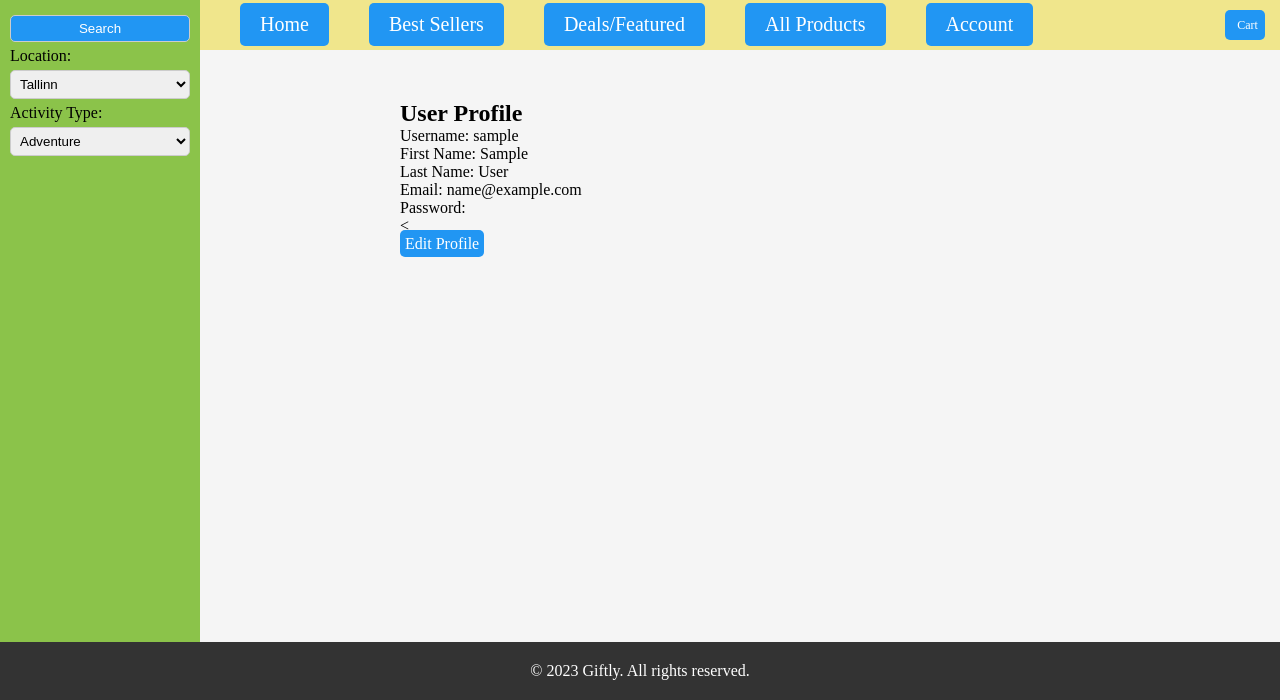
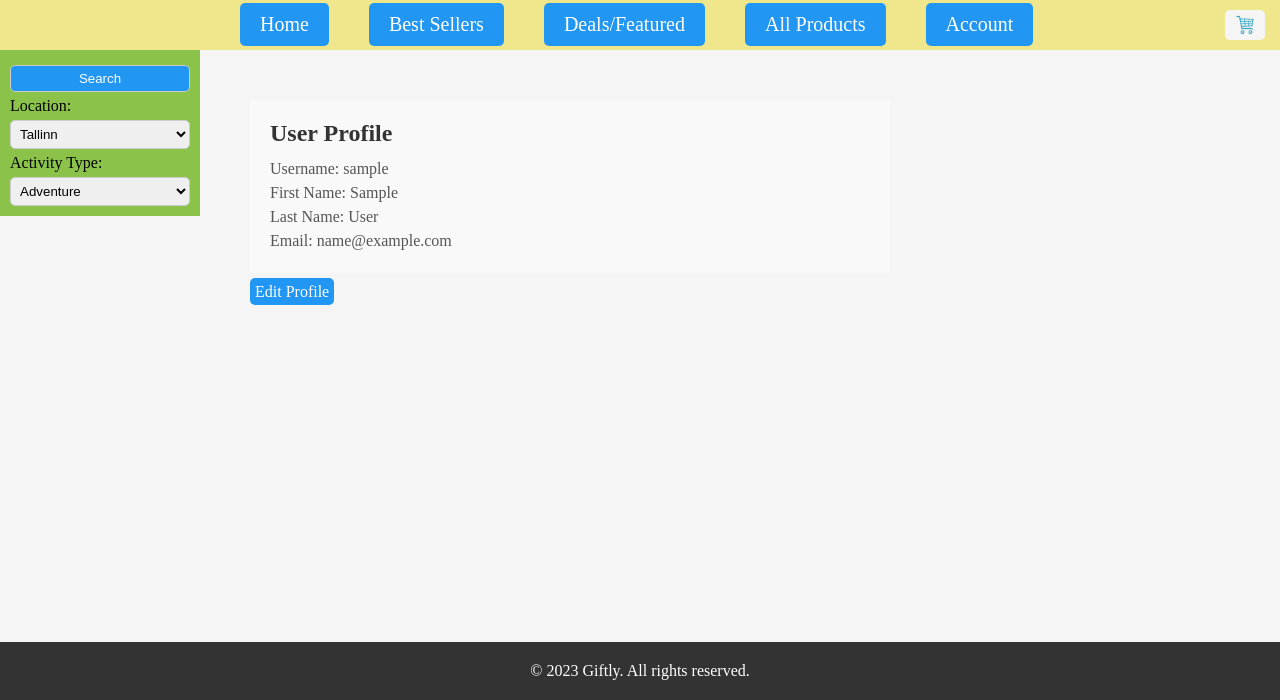
Before and after one commit to ddemip/giftly, a Django app: page /profile/ in a window 1280 px wide. Shown: the part 100-800 px from the top of the page. Run offline with Django 4.2, Linux system fonts and the light colour scheme; the visitor is signed in with stand-in values (Sample User, id 1).

Commit message:
Css and html changes. Did not commit all_producst.html this is work in progress

```diff
--- a/giftlyapp/static/popup.css
+++ b/giftlyapp/static/popup.css
@@ -16,7 +16,7 @@
     padding: 20px;
     border-radius: 10px;
     max-width: 80%;
-    box-shadow: 0px 4px 8px rgba(0, 0, 0, 0.1);
+    box-shadow: 0 4px 8px rgba(0, 0, 0, 0.1);
 }
 
 .popup-content img {
--- a/giftlyapp/static/style.css
+++ b/giftlyapp/static/style.css
@@ -9,7 +9,7 @@
 .wrapper {
     display: flex;
     flex-direction: column;
-    min-height: 100vh;
+    min-height: 100vh; /* Set minimum height of the wrapper to 100% of the viewport height */
 }
 
 .header {
@@ -84,7 +84,7 @@
 }
 
 .btn-cart {
-    background-color: #2196F3; /* Button color */
+    background-color: whitesmoke; /* Button color */
     color: white;
     text-decoration: none;
     padding: 0; /* Remove padding */
@@ -133,9 +133,8 @@
 .sidebar {
     background-color: #8BC34A;
     width: 200px;
-    position: absolute; /* test if it should be fixed */
-    top: 100px;
-    bottom: 0;
+    position: absolute;
+    top: 150px;
     padding: 10px;
     left: 0;
 }
@@ -174,14 +173,14 @@
     display: grid;
     grid-template-columns: repeat(3, 1fr); /* Create 3 equal columns */
     gap: 20px; /* Add gap between columns and rows */
-    margin: 20px;
     padding: 20px;
     background-color: #f9f9f9;
     overflow: hidden; /* Clear the float and establish block formatting context */
-    left: 220px;
-    top: 60px;
-    width: 85%; /* Take up full viewport width */
-    height: 100%; /* Occupy available vertical space */
+    margin-top: 50px;
+    margin-left: 250px;
+    margin-bottom: 50px;
+    width: 85%;
+    height: 100%;
 }
 
 .product {
@@ -189,7 +188,7 @@
     flex-direction: column;
     align-items: center;
     padding: 20px;
-    border: 1px solid #ddd;
+    border: 5px solid #ddd;
     background-color: white;
     width: 100%; /* Take full width of the grid column */
 }
@@ -216,35 +215,30 @@
     border-radius: 5px;
 }
 
+.product a.btn:hover {
+    background-color: #1E88E5; /* Darker color on hover */
+}
 
 .content {
     flex-grow: 1;
-    margin-left: 200px;
     margin-top: 50px;
     background-color: whitesmoke;
 }
 
-/* Additional styling for the sticky footer if needed */
 .footer {
     background-color: #333;
     color: white;
     padding: 20px 0;
     text-align: center;
-    position: absolute;
-    bottom: 0;
     width: 100%;
-}
-
-/* Add a margin to the bottom of the main content to create space above the footer */
-#main {
-    margin-bottom: 50px; /* Adjust the value as needed */
+    margin-top: auto;
 }
 
 /* Media query for small screens */
 @media (max-width: 768px) {
     .header-content {
         margin-left: 0;
-        text-align: center; /* Center align header content on smaller screens */
+        text-align: center;
     }
 
     .header-buttons {
@@ -285,3 +279,62 @@
     height: 300px;
     object-fit: cover; /* Maintain aspect ratio while covering the entire space */
 }
+
+.user-profile {
+    margin-left: 250px;
+    margin-top: 50px;
+    padding: 20px;
+    background-color: #f9f9f9;
+    overflow: hidden;
+    width: 50%;
+    height: 50%;
+}
+
+.user-profile h2 {
+    font-size: 24px;
+    margin-bottom: 10px;
+    color: #333;
+}
+
+.user-profile p {
+    font-size: 16px;
+    line-height: 1.5;
+    color: #555;
+}
+
+.user-profile a {
+    color: #2196F3;
+    text-decoration: none;
+    transition: color 0.2s;
+}
+
+.user-profile a:hover {
+    color: #1E88E5;
+}
+
+.profile-button {
+    margin-left: 250px;
+    margin-top: 10px;
+}
+
+.explore-button {
+    align-content: center;
+    margin-left: 700px;
+    margin-bottom: 50px;
+}
+
+.explore-button a {
+    font-size: 20px;
+    color: #2196F3;
+    text-decoration: none;
+    transition: color 0.2s;
+}
+
+.explore-button a:hover {
+    color: #1E88E5;
+}
+
+.product-detail {
+    margin-left: 250px;
+    margin-top: 50px;
+}
--- a/giftlyapp/templates/base.html
+++ b/giftlyapp/templates/base.html
@@ -55,7 +55,7 @@
             </div>
             <div class="cart-button">
                 <a href="{% url 'cart_detail' %}" class="btn btn-cart">
-                    <i class="fas fa-shopping-cart"></i> Cart
+                    <img src="{% get_media_prefix %}visual/shoppingcart.webp" alt="Cart" style="width: 20px; height: 20px;">
                 </a>
             </div>
         </div>
--- a/giftlyapp/templates/cart/detail.html
+++ b/giftlyapp/templates/cart/detail.html
@@ -6,6 +6,8 @@
 {% endblock %}
 
 {% block content %}
+<main class="content">
+ <div class="user-profile">
   <h1>Cart</h1>
   <table class="shoppingcart">
     <thead>
@@ -51,4 +53,6 @@
     <a href="{% url 'all_products' %}" class="button light">Back to the shop</a>
     <a href="#" class="button">Make an order</a>
   </p>
+ </div>
+</main>
 {% endblock %}
--- a/giftlyapp/templates/profile.html
+++ b/giftlyapp/templates/profile.html
@@ -9,8 +9,7 @@
             <p>First Name: {{ user.first_name }}</p>
             <p>Last Name: {{ user.last_name }}</p>
             <p>Email: {{ user.email }}</p>
-            <p>Password: {{ user.password }}</p>
-            <<!-- Add more fields as needed -->
+            <!-- Add more fields as needed -->
         </div>
         <!-- Display messages -->
         {% if messages %}
--- a/giftlyapp/templates/update_profile.html
+++ b/giftlyapp/templates/update_profile.html
@@ -3,6 +3,7 @@
 
 {% block content %}
 <main class="content">
+    <div class="user-profile">
     <form method="post">
         {% csrf_token %}
         {{ form.as_p }}
@@ -35,5 +36,6 @@
                                     </div>
         <button type="submit">Update Profile</button>
     </form>
+    </div>
 </main>
 {% endblock %}
--- a/giftlyapp/views.py
+++ b/giftlyapp/views.py
@@ -11,6 +11,7 @@
 from .shopping_cart import ShoppingCart
 from .forms import ShoppingCartAddProductForm
 from django.core.paginator import Paginator
+from random import sample
 
 
 def register(request):
@@ -51,7 +52,17 @@
 
 
 def home(request):
-    return render(request, "home.html")
+
+    all_products = Product.objects.all()
+
+    num_random_products = 6
+    random_products = sample(list(all_products), num_random_products)
+
+    context = {
+        'random_products': random_products,
+    }
+
+    return render(request, 'home.html', context)
 
 
 """
@@ -114,7 +125,6 @@
     return render(request, 'update_profile.html', context)
 
 
-
 @require_POST
 def cart_add(request, product_id):
     products = Product.objects.all()
```
Also changed, not shown: giftlyapp/templates/home.html (+13 -45 lines), media/visual/no-image.png (added), media/visual/shoppingcart.webp (added).
